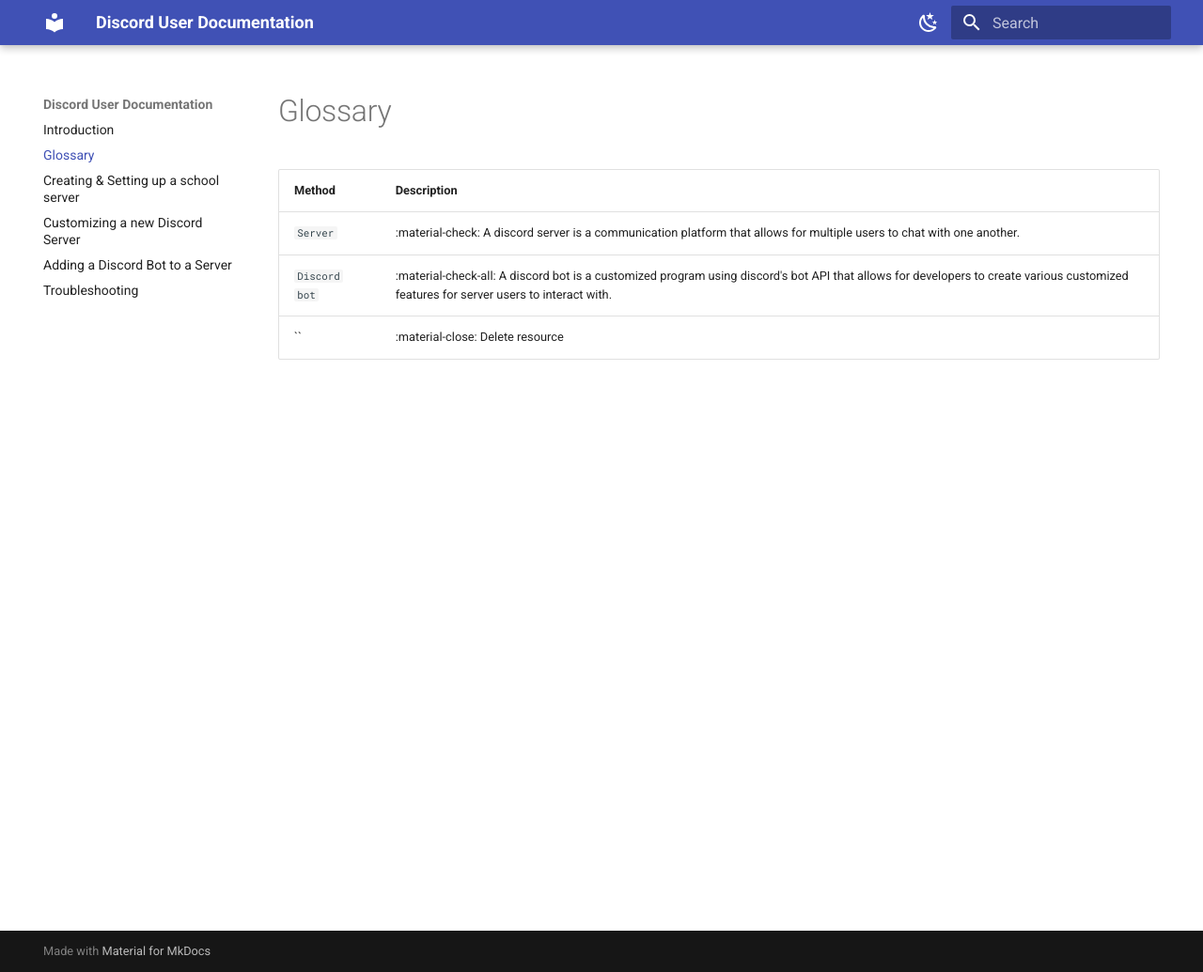
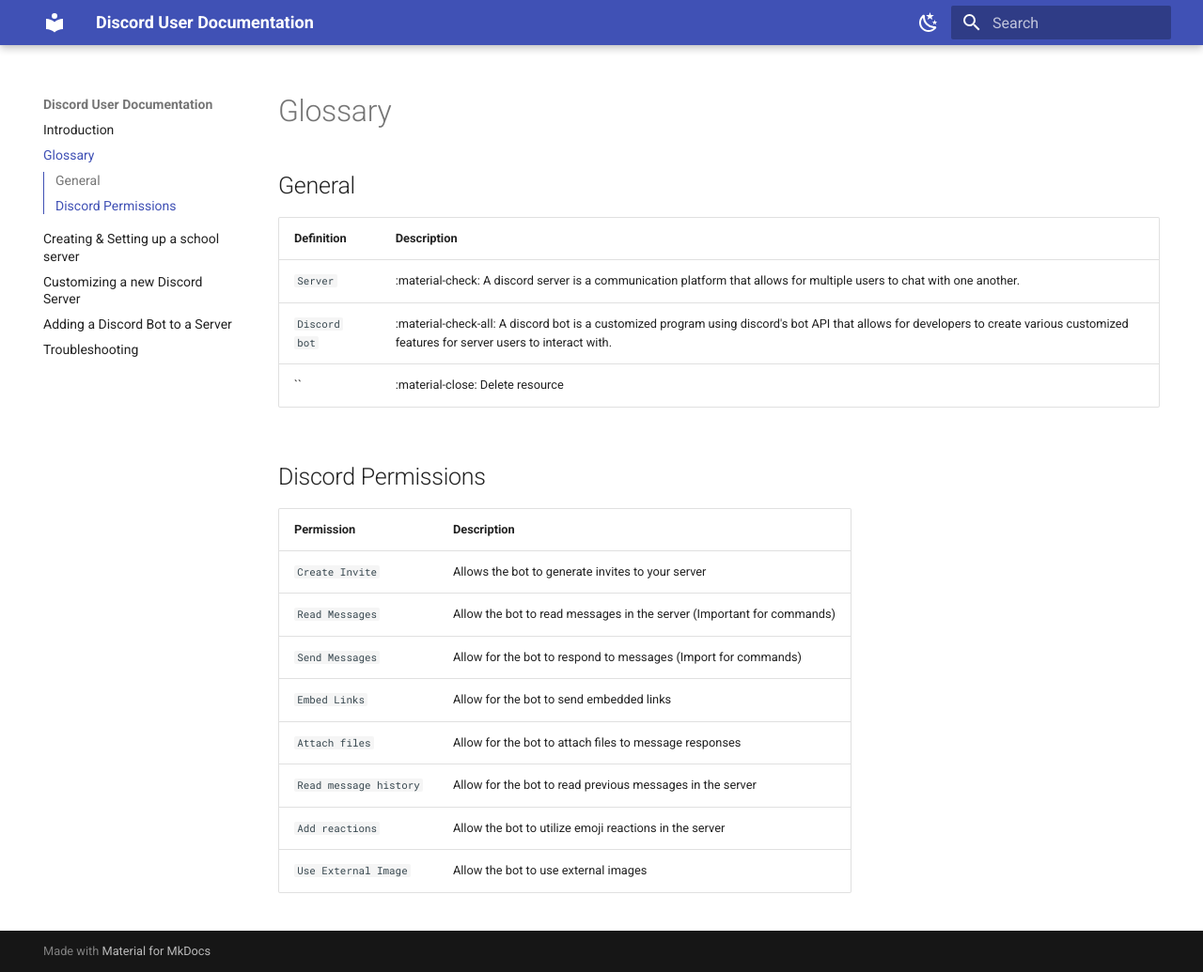
Before and after one commit to levxxvi/User-Documentation, an MkDocs documentation site: the page built from docs/glossary.md, in a window 1280 px wide and 1035 px high. Shown: the whole window at 94% size. Built offline with MkDocs 1.6.1 and Material for MkDocs 9.7.7, drawn with Linux system fonts in a browser that asks for light colours.

```diff
--- a/docs/glossary.md
+++ b/docs/glossary.md
@@ -1,6 +1,20 @@
 # Glossary
-| Method      | Description                          |
+
+## General
+| Definition     | Description                          |
 | :---------- | :----------------------------------- |
 | `Server`       | :material-check:     A discord server is a communication platform that allows for multiple users to chat with one another.  |
 | `Discord bot`       | :material-check-all: A discord bot is a customized program using discord's bot API that allows for developers to create various customized features for server users to interact with. |
 | ``    | :material-close:     Delete resource |
+
+## Discord Permissions
+| Permission      | Description                          |
+| :---------- | :----------------------------------- |
+| `Create Invite`       |  Allows the bot to generate invites to your server |
+| `Read Messages`       | Allow the bot to read messages in the server (Important for commands) |
+| `Send Messages`    | Allow for the bot to respond to messages (Import for commands) |
+| `Embed Links`    | Allow for the bot to send embedded links |
+| `Attach files`    | Allow for the bot to attach files to message responses |
+| `Read message history`    | Allow for the bot to read previous messages in the server |
+| `Add reactions`    | Allow the bot to utilize emoji reactions in the server |
+| `Use External Image`    | Allow the bot to use external images |
```
Also changed, not shown: docs/index.md (+1 -1 lines), docs/task1.md (+5 -1 lines), docs/task2.md (+4 -7 lines), docs/task3.md (+25 -36 lines).
